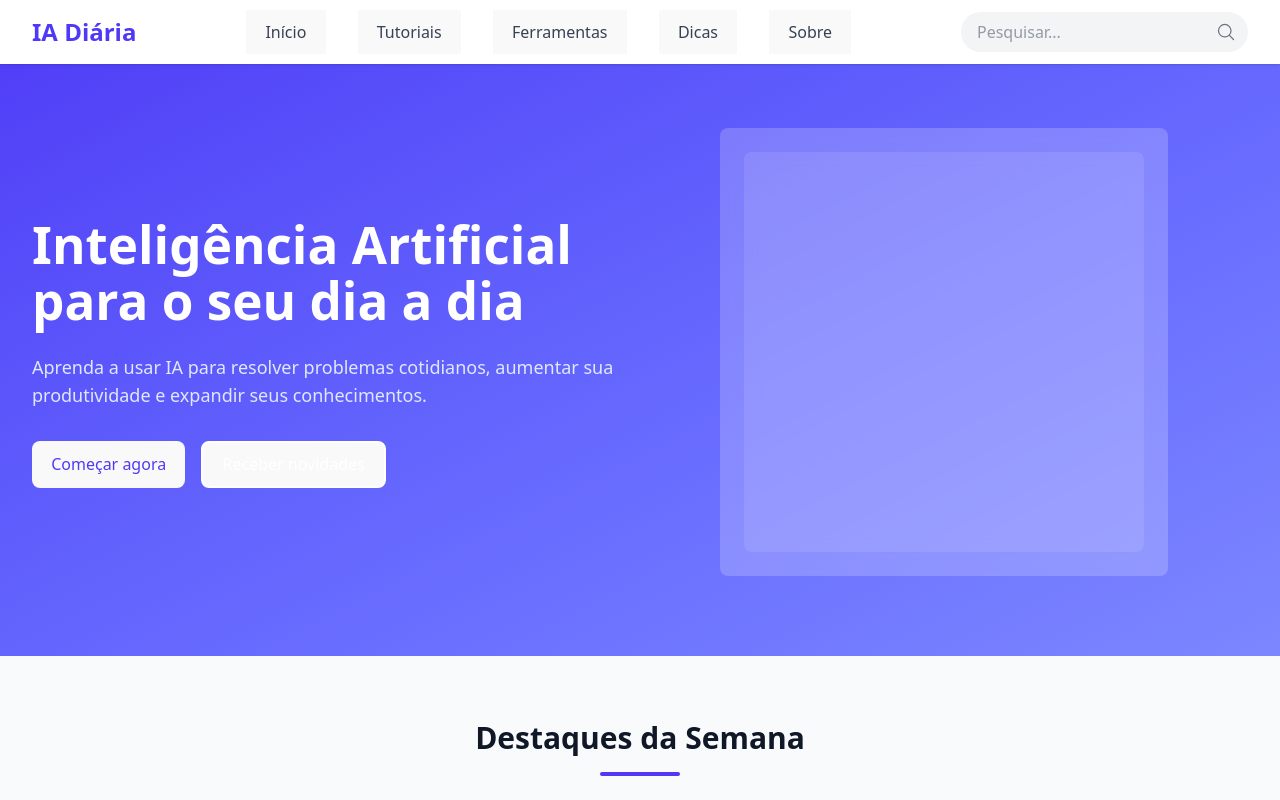
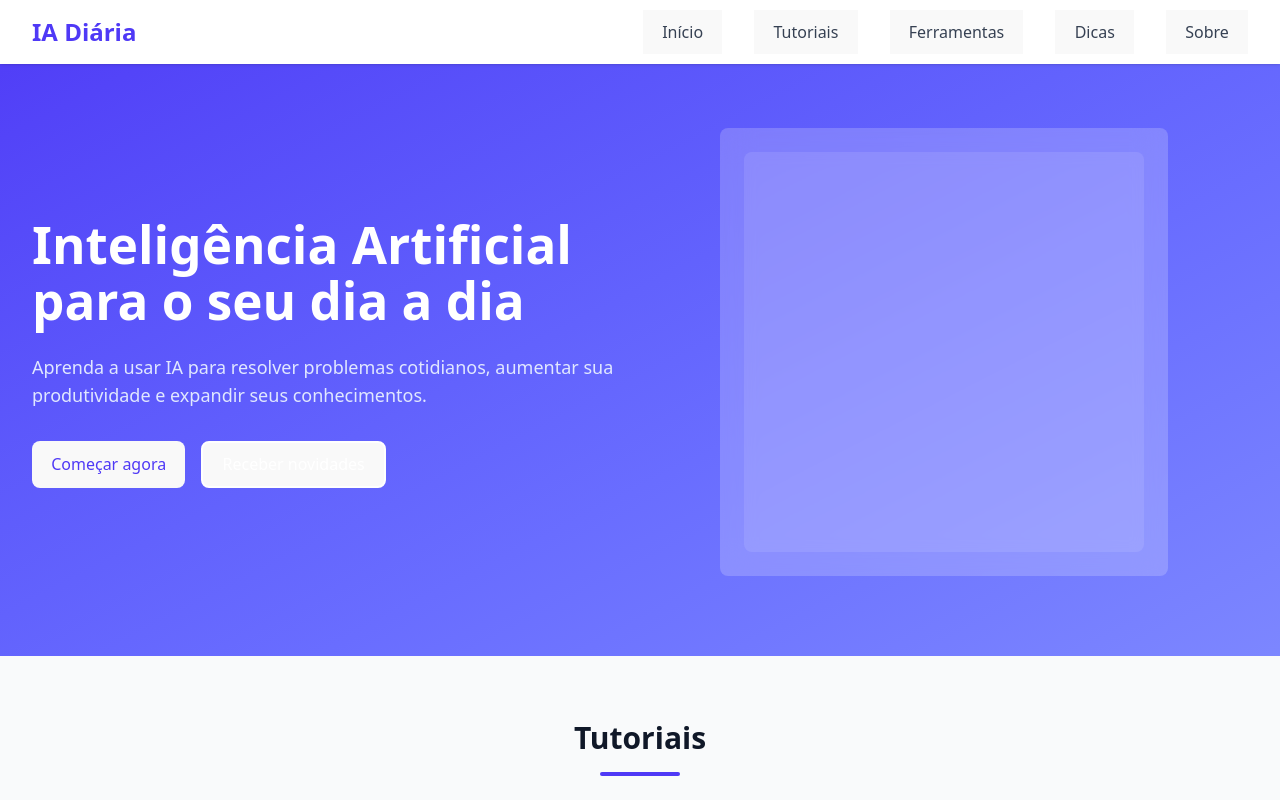
Before and after one commit to luiz426/BlogIA, a React (Vite) app in the folder Front-end/: page / in a window 1280 px wide. Shown: the top 800 px of the page. Built offline with nearby package versions, Linux system fonts and the light colour scheme.

Commit message:
algumas mudanças

```diff
--- a/Front-end/src/components/home/FeaturedPosts.tsx
+++ b/Front-end/src/components/home/FeaturedPosts.tsx
@@ -42,7 +42,7 @@
           transition={{ duration: 0.5 }}
           className="text-center mb-12"
         >
-          <h2 className="text-3xl font-bold text-gray-900 mb-4">Destaques da Semana</h2>
+          <h2 className="text-3xl font-bold text-gray-900 mb-4">Tutoriais</h2>
           <div className="w-20 h-1 bg-indigo-600 mx-auto rounded-full"></div>
         </motion.div>
 
--- a/Front-end/src/components/layout/Footer.tsx
+++ b/Front-end/src/components/layout/Footer.tsx
@@ -27,17 +27,11 @@
               Inteligência Artificial para o seu dia a dia.
             </p>
             <div className="flex itens-start space-x-4 mt-4">
-              <a href="https://facebook.com" target="_blank" rel="noopener noreferrer" className="hover:text-white transition-colors">
-                <svg className="w-5 h-5" fill="currentColor" viewBox="0 0 24 24"><path d="M22 12c0-5.523-4.477-10-10-10S2 6.477 2 12c0 4.991 3.657 9.128 8.438 9.878v-6.987h-2.54V12h2.54V9.797c0-2.506 1.492-3.89 3.777-3.89 1.094 0 2.238.195 2.238.195v2.46h-1.26c-1.243 0-1.63.771-1.63 1.562V12h2.773l-.443 2.89h-2.33v6.988C18.343 21.128 22 16.991 22 12z" /></svg>
-              </a>
               <a href="https://twitter.com" target="_blank" rel="noopener noreferrer" className="hover:text-white transition-colors">
                 <svg className="w-5 h-5" fill="currentColor" viewBox="0 0 24 24"><path d="M8.29 20.251c7.547 0 11.675-6.253 11.675-11.675 0-.178 0-.355-.012-.53A8.348 8.348 0 0022 5.92a8.19 8.19 0 01-2.357.646 4.118 4.118 0 001.804-2.27 8.224 8.224 0 01-2.605.996 4.107 4.107 0 00-6.993 3.743 11.65 11.65 0 01-8.457-4.287 4.106 4.106 0 001.27 5.477A4.072 4.072 0 012.8 9.713v.052a4.105 4.105 0 003.292 4.022 4.095 4.095 0 01-1.853.07 4.108 4.108 0 003.834 2.85A8.233 8.233 0 012 18.407a11.616 11.616 0 006.29 1.84" /></svg>
               </a>
               <a href="https://instagram.com" target="_blank" rel="noopener noreferrer" className="hover:text-white transition-colors">
                 <svg className="w-5 h-5" fill="currentColor" viewBox="0 0 24 24"><path d="M12 2.163c3.204 0 3.584.012 4.85.07 3.252.148 4.771 1.691 4.919 4.919.058 1.265.069 1.645.069 4.849 0 3.205-.012 3.584-.069 4.849-.149 3.225-1.664 4.771-4.919 4.919-1.266.058-1.644.07-4.85.07-3.204 0-3.584-.012-4.849-.07-3.26-.149-4.771-1.699-4.919-4.92-.058-1.265-.07-1.644-.07-4.849 0-3.204.013-3.583.07-4.849.149-3.227 1.664-4.771 4.919-4.919 1.266-.057 1.645-.069 4.849-.069zM12 0C8.741 0 8.333.014 7.053.072 2.695.272.273 2.69.073 7.052.014 8.333 0 8.741 0 12c0 3.259.014 3.668.072 4.948.2 4.358 2.618 6.78 6.98 6.98C8.333 23.986 8.741 24 12 24c3.259 0 3.668-.014 4.948-.072 4.354-.2 6.782-2.618 6.979-6.98.059-1.28.073-1.689.073-4.948 0-3.259-.014-3.667-.072-4.947-.196-4.354-2.617-6.78-6.979-6.98C15.668.014 15.259 0 12 0zm0 5.838a6.162 6.162 0 100 12.324 6.162 6.162 0 000-12.324zM12 16a4 4 0 110-8 4 4 0 010 8zm6.406-11.845a1.44 1.44 0 100 2.881 1.44 1.44 0 000-2.881z" /></svg>
-              </a>
-              <a href="https://linkedin.com" target="_blank" rel="noopener noreferrer" className="hover:text-white transition-colors">
-                <svg className="w-5 h-5" fill="currentColor" viewBox="0 0 24 24"><path d="M19 0h-14c-2.761 0-5 2.239-5 5v14c0 2.761 2.239 5 5 5h14c2.762 0 5-2.239 5-5v-14c0-2.761-2.238-5-5-5zm-11 19h-3v-11h3v11zm-1.5-12.268c-.966 0-1.75-.79-1.75-1.764s.784-1.764 1.75-1.764 1.75.79 1.75 1.764-.783 1.764-1.75 1.764zm13.5 12.268h-3v-5.604c0-3.368-4-3.113-4 0v5.604h-3v-11h3v1.765c1.396-2.586 7-2.777 7 2.476v6.759z" /></svg>
               </a>
             </div>
           </div>
--- a/Front-end/src/components/layout/Navbar.tsx
+++ b/Front-end/src/components/layout/Navbar.tsx
@@ -32,17 +32,6 @@
             <button onClick={() => scrollToSection('quick-tips')} className="bg-white text-gray-700 hover:text-indigo-600 cursor-pointer border-none outline-none focus:outline-none">Dicas</button>
             <button onClick={() => scrollToSection('about')} className="bg-white text-gray-700 hover:text-indigo-600 cursor-pointer border-none outline-none focus:outline-none">Sobre</button>
           </div>
-
-          <div className="flex items-center">
-            <div className="relative">
-              <input
-                type="text"
-                placeholder="Pesquisar..."
-                className="w-full bg-gray-100 text-gray-700 rounded-full py-2 pl-4 pr-10 focus:outline-none focus:ring-2 focus:ring-indigo-600"
-              />
-              <MagnifyingGlassIcon className="h-5 w-5 text-gray-500 absolute right-3 top-2.5" />
-            </div>
-          </div>
         </div>
       </div>
     </motion.nav>
```
